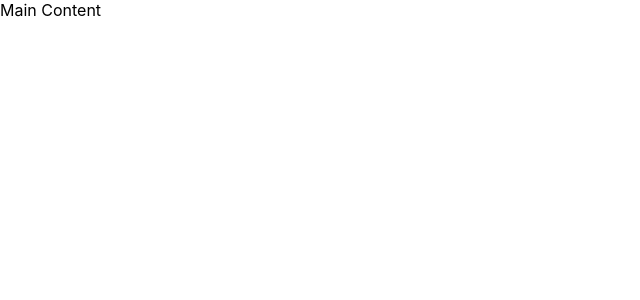
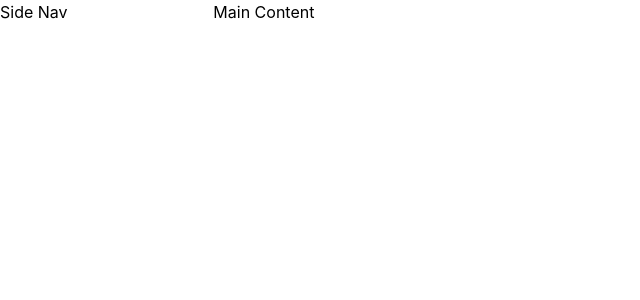
Before and after one commit to conradkoh/texttools_webapp, a Next.js app: page / in a window 1280 px wide. Shown: the top 300 px of the page, without its empty margins (0-640 px from the left). Built offline with nearby package versions, Linux system fonts and the light colour scheme.

Commit message:
Added basic styling and tailwind

```diff
--- a/package.json
+++ b/package.json
@@ -18,7 +18,10 @@
   "devDependencies": {
     "@types/node": "^17.0.21",
     "@types/react": "^17.0.40",
+    "autoprefixer": "^10.4.4",
     "eslint": "8.11.0",
-    "eslint-config-next": "12.1.0"
+    "eslint-config-next": "12.1.0",
+    "postcss": "^8.4.12",
+    "tailwindcss": "^3.0.23"
   }
 }
--- a/pages/index.tsx
+++ b/pages/index.tsx
@@ -3,6 +3,7 @@ import { MainLayout } from '@client/components/layouts/MainLayout';
 export default function Home() {
   return (
     <MainLayout title="Home">
+      <div>Side Nav</div>
       <div>Main Content</div>
     </MainLayout>
   );
--- /dev/null
+++ b/postcss.config.js
@@ -0,0 +1,6 @@
+module.exports = {
+  plugins: {
+    tailwindcss: {},
+    autoprefixer: {},
+  },
+}
--- /dev/null
+++ b/src/client/components/layouts/MainLayout/MainLayout.module.scss
@@ -0,0 +1,5 @@
+.container {
+  height: 100vh;
+  display: flex;
+  flex-direction: row;
+}
--- a/src/client/components/layouts/MainLayout/MainLayout.tsx
+++ b/src/client/components/layouts/MainLayout/MainLayout.tsx
@@ -1,10 +1,13 @@
 import React from 'react';
 import Head from 'next/head';
 import { FunctionComponent } from 'react';
+import styles from './MainLayout.module.scss';
 interface MainLayoutProps {
   title: string;
 }
 const MainLayout: FunctionComponent<MainLayoutProps> = (props) => {
+  const [left, ...mainContent] = React.Children.toArray(props.children);
+
   return (
     <>
       <Head>
@@ -12,7 +15,10 @@ const MainLayout: FunctionComponent<MainLayoutProps> = (props) => {
         <meta name="description" content="Generated by create next app" />
         <link rel="icon" href="/favicon.ico" />
       </Head>
-      {props.children}
+      <div className={'flex flex-row h-screen'}>
+        <div className={styles.sidenav + ' md:w-1/6 sm:w-1/12'}>{left}</div>
+        <div className={'grow'}>{mainContent}</div>
+      </div>
     </>
   );
 };
--- a/styles/globals.css
+++ b/styles/globals.css
@@ -1,3 +1,7 @@
+@tailwind base;
+@tailwind components;
+@tailwind utilities;
+
 html,
 body {
   padding: 0;
--- /dev/null
+++ b/tailwind.config.js
@@ -0,0 +1,10 @@
+module.exports = {
+  content: [
+    './pages/**/*.{js,ts,jsx,tsx}',
+    './src/client/**/*.{js,ts,jsx,tsx}',
+  ],
+  theme: {
+    extend: {},
+  },
+  plugins: [],
+};
```
Also changed, not shown: 1 other file (tests, documents, lock files or other folders).
